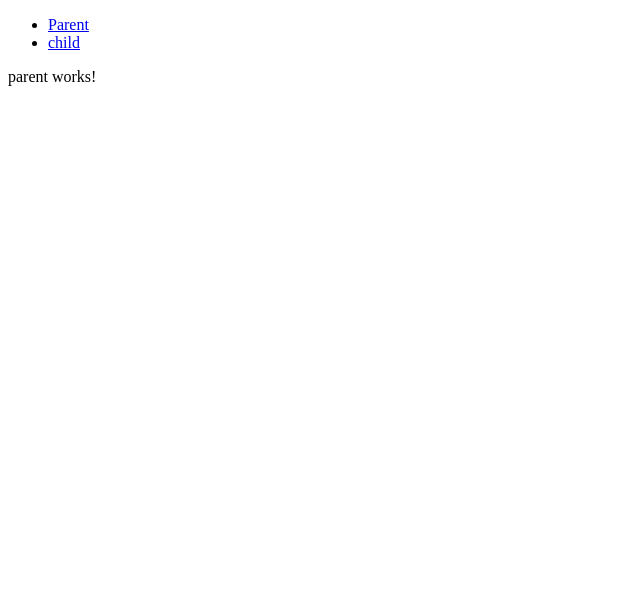
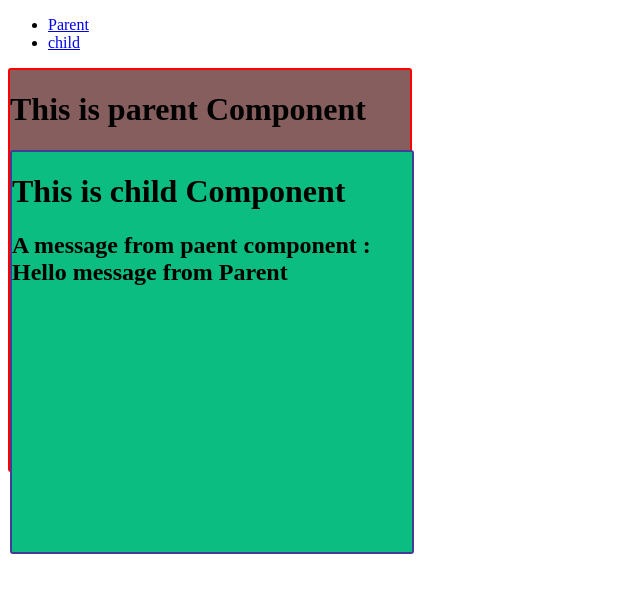
Before and after one commit to nag88840/angular_project, an Angular app: page /parent in a window 1280 px wide. Shown: the top 592 px of the page, without its empty margins (0-640 px from the left). Built offline with nearby package versions, Linux system fonts and the light colour scheme.

Commit message:
Data sharing from parent to child using @Input()

```diff
--- a/src/app/app-routing.module.ts
+++ b/src/app/app-routing.module.ts
@@ -1,6 +1,6 @@
 import { Component, NgModule } from '@angular/core';
 import { RouterModule, Routes } from '@angular/router';
-import { ChildComponent } from './child/child.component';
+import { ChildComponent } from './child/ChildComponent';
 import { ParentComponent } from './parent/parent.component';
 
 
--- a/src/app/child/child.component.css
+++ b/src/app/child/child.component.css
@@ -0,0 +1,11 @@
+.container {
+    display: inline;
+    justify-content: center;
+    align-items: center;
+    background: #0cbd82;
+    border: 2px solid rgb(66, 60, 151);
+    border-radius: 3px;
+    height: 400px;
+    width: 400px;
+    display: block;
+}
--- a/src/app/child/child.component.html
+++ b/src/app/child/child.component.html
@@ -1 +1,7 @@
-<p>child works!</p>
+<!-- <p>child works!</p>
+<app-parent></app-parent> -->
+
+ <div class="container">
+  <h1> This is child Component </h1>
+  <h2>A message from paent component : {{data}}</h2>
+ </div>
--- a/src/app/parent/parent.component.css
+++ b/src/app/parent/parent.component.css
@@ -0,0 +1,10 @@
+:host {
+    justify-content: center;
+    align-items: center;
+    background: #865e5e;
+    border: 2px solid red;
+    border-radius: 3px;
+    height: 400px;
+    width: 400px;
+    display: block;
+}
--- a/src/app/parent/parent.component.html
+++ b/src/app/parent/parent.component.html
@@ -1 +1,2 @@
-<p>parent works!</p>
+ <h1>This is parent Component</h1>
+ <app-child [data]="message"></app-child>
--- a/src/app/parent/parent.component.ts
+++ b/src/app/parent/parent.component.ts
@@ -6,5 +6,5 @@ import { Component } from '@angular/core';
   styleUrl: './parent.component.css'
 })
 export class ParentComponent {
-
+message : string ="Hello message from Parent "
 }
```
Also changed, not shown: src/app/app.module.ts (+4 -3 lines), src/app/child/ChildComponent.ts (added, +11 -0 lines), src/app/child/child.component.ts (deleted, +0 -10 lines), src/app/data.service.ts (added, +9 -0 lines), 2 other files (tests, documents, lock files or other folders).
